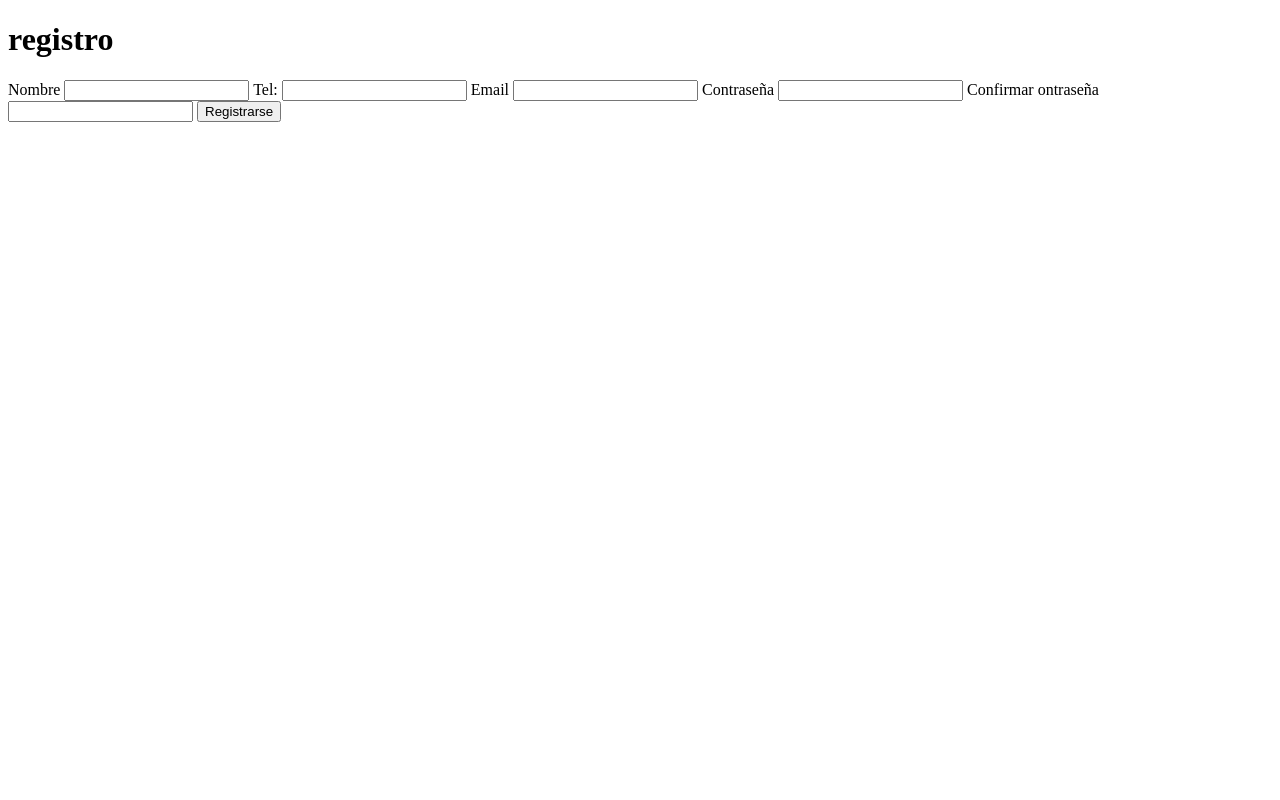
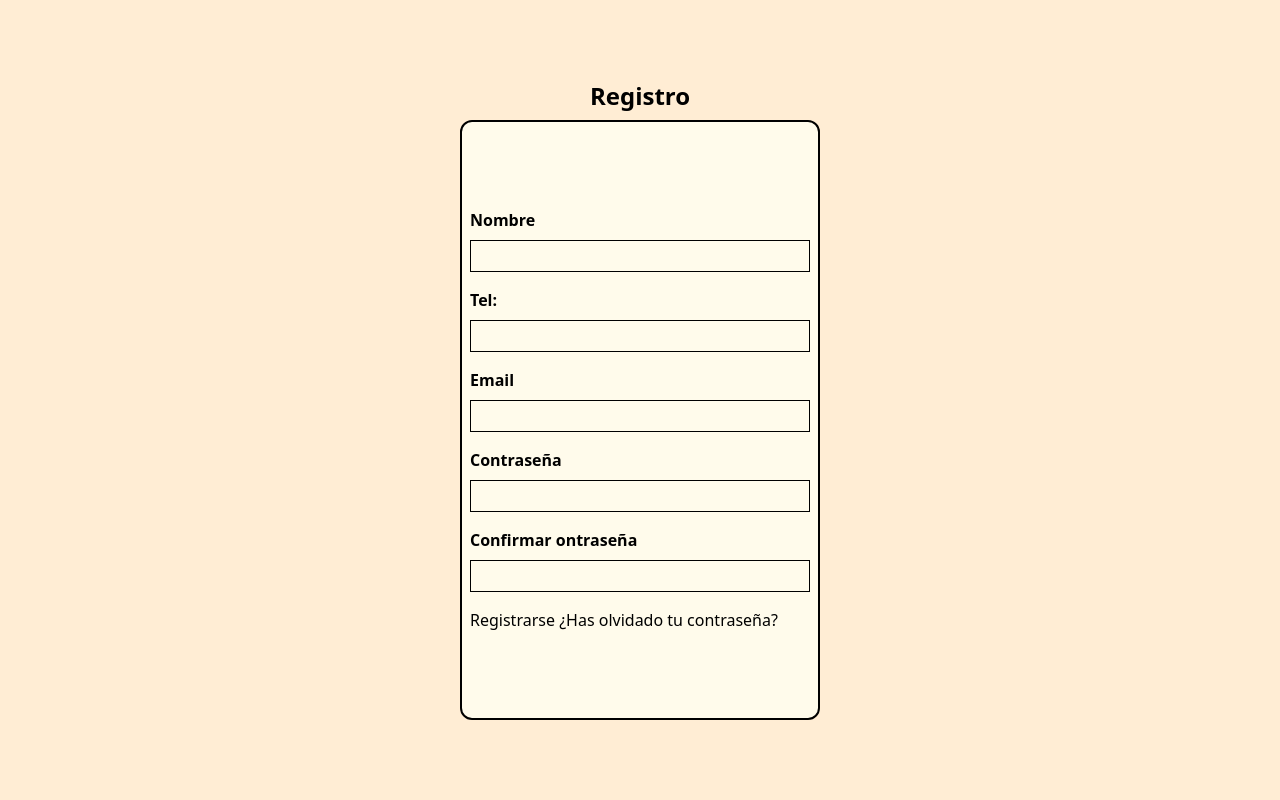
Before and after one commit to yenevielroberts/Laravel_prueba_tecnica_, a Laravel app: page /signup in a window 1280 px wide. Run offline with Laravel 12, Linux system fonts and the light colour scheme; style sheets or scripts are compiled from the project's sources.

Commit message:
cambio estilos

```diff
--- a/resources/views/user/registro.blade.php
+++ b/resources/views/user/registro.blade.php
@@ -3,36 +3,41 @@
 <head>
     <meta charset="UTF-8">
     <meta name="viewport" content="width=device-width, initial-scale=1.0">
-    <title>login</title>
+    <title>Registro</title>
+       @vite('resources/css/app.css')
 </head>
-<body>
-    <div>
-        <h1>registro</h1>
+<body class="bg-orange-100 w-screen h-screen">
+    <div class="flex flex-col justify-center items-center w-full h-full" >
+        <h1 class="font-bold text-2xl">Registro</h1>
 
-        <form method="POST" action="{{ route('registro') }}">
+        <div class="flex flex-col border-2 p-2 w-90 h-150 mt-2 rounded-xl justify-center bg-amber-50">
+              <form method="POST" action="{{ route('registro') }}">
             @csrf
 
-            <label for="name">Nombre</label>
-            <input type="text" id="name" name="name" value="{{ old('name') }}" required>
+            <label for="name" class="font-bold">Nombre</label>
+            <input type="text" id="name" name="name" value="{{ old('name') }}" required class="block w-full h-8 mt-2 mb-4 p-2 border-1">
 
-            <label for="phone">Tel:</label>
-            <input type="tel" id="phone" name="phone" value="{{ old('phone') }}" required>
+            <label for="phone" class="font-bold">Tel:</label>
+            <input type="tel" id="phone" name="phone" value="{{ old('phone') }}" required class="block w-full h-8 mt-2 mb-4 p-2 border-1">
 
-            <label for="email">Email</label>
-            <input type="email" id="email" name="email" value="{{ old('email') }}" required>
+            <label for="email" class="font-bold">Email</label>
+            <input type="email" id="email" name="email" value="{{ old('email') }}" required class="block w-full h-8 mt-2 mb-4 p-2 border-1">
 
-            <label for="password">Contraseña</label>
-            <input type="password" id="password" name="password" value="" required>
+            <label for="password" class="font-bold">Contraseña</label>
+            <input type="password" id="password" name="password" value="" required class="block w-full h-8 mt-2 mb-4 p-2 border-1">
 
-            <label for="password_confirmation">Confirmar ontraseña </label>
-            <input type="password" id="password_confirmation" name="password_confirmation" value="" required>
+            <label for="password_confirmation" class="font-bold">Confirmar ontraseña </label>
+            <input type="password" id="password_confirmation" name="password_confirmation" value="" required class="block w-full h-8 mt-2 mb-4 p-2 border-1">
 
+            <div>
+                <button type="submit" id="btnRegistro" name="btnRegistro"> Registrarse</button>
+                 <a href="{{ route('login') }}" class="hover:text-blue-700 mt-3">¿Has olvidado tu contraseña?</a>
+            </div>
 
-            <button type="submit" id="btnRegistro" name="btnRegistro"> Registrarse</button>
         </form>
-    </div>
+        </div>
 
-        <!-- validation errors -->
+              <!-- validation errors -->
     @if($errors->any())<!--The variable errors has all the validations errors and we can check if there'sany with the method any-->
 
     <ul class="px-4 py-2 bg-red-100">
@@ -44,5 +49,9 @@
 
     </ul>
     @endif
+
+    </div>
+
+
 </body>
 </html>
```
Also changed, not shown: resources/views/login.blade.php (+5 -4 lines).
